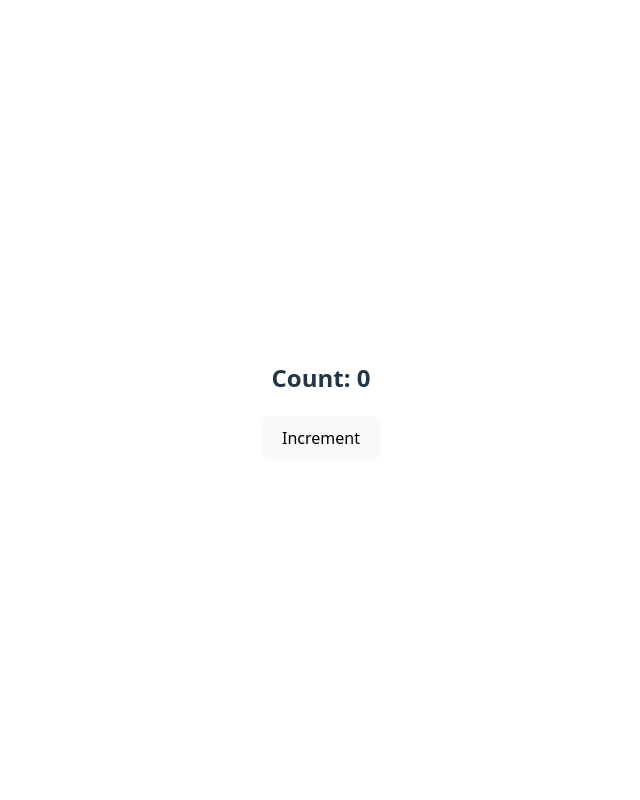
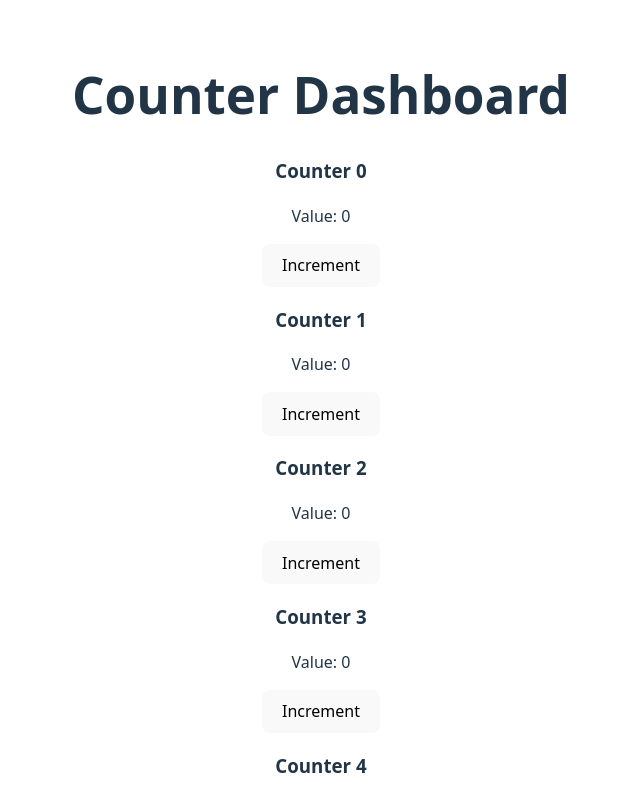
Before and after one commit to riki8055/project-revive-journal, a React (Vite) app in the folder weekly-projects/9-counter-dashboard/: page / in a window 1280 px wide. Shown: the top 800 px of the page, without its empty margins (319-959 px from the left). Built offline with nearby package versions, Linux system fonts and the light colour scheme.

Commit message:
build 10 counters inside one parent

```diff
--- a/weekly-projects/9-counter-dashboard/src/App.jsx
+++ b/weekly-projects/9-counter-dashboard/src/App.jsx
@@ -1,10 +1,8 @@
-import './App.css'
-import Counter from './components/Counter'
+import "./App.css";
+import Dashboard from "./components/Dashboard";
 
 function App() {
-  return (
-  <Counter />
-)
+  return <Dashboard />;
 }
 
-export default App
+export default App;
--- a/weekly-projects/9-counter-dashboard/src/components/Counter.jsx
+++ b/weekly-projects/9-counter-dashboard/src/components/Counter.jsx
@@ -1,22 +1,11 @@
-import React, { useState } from "react";
+export default function Counter({ value, onIncrement, index }) {
+  console.log("Counter rendered:", index);
 
-function Counter() {
-  console.log("Counter function executed");
-
-  const [count, setCount] = useState(0);
-
-  return React.createElement(
-    "div",
-    null,
-    React.createElement("h2", null, "Count: ", count),
-    React.createElement(
-      "button",
-      {
-        onClick: () => setCount(count + 1),
-      },
-      "Increment",
-    ),
+  return (
+    <div style={{ margin: "10px" }}>
+      <h3>Counter {index}</h3>
+      <p>Value: {value}</p>
+      <button onClick={onIncrement}>Increment</button>
+    </div>
   );
 }
-
-export default Counter;
--- /dev/null
+++ b/weekly-projects/9-counter-dashboard/src/components/Dashboard.jsx
@@ -0,0 +1,28 @@
+import { useState } from "react";
+import Counter from "./Counter";
+
+export default function Dashboard() {
+  console.log("Dashboard rendered");
+
+  const [counters, setCounters] = useState(Array(10).fill(0));
+
+  const increment = (index) => {
+    const updated = [...counters];
+    updated[index] += 1;
+    setCounters(updated);
+  };
+
+  return (
+    <div>
+      <h1>Counter Dashboard</h1>
+      {counters.map((count, i) => (
+        <Counter
+          key={i}
+          index={i}
+          value={count}
+          onIncrement={() => increment(i)}
+        />
+      ))}
+    </div>
+  );
+}
```
